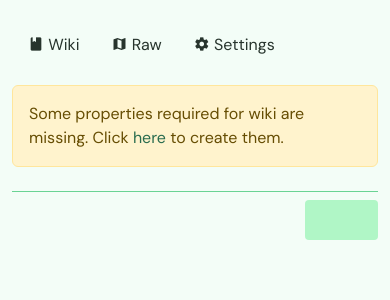
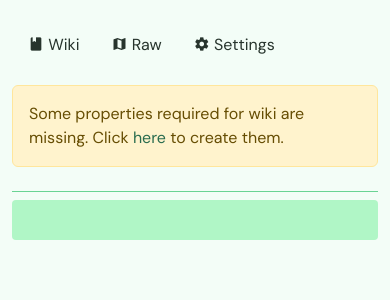
Before and after one commit to endangered-project/shido, a Django app: template templates/apps/instances/detail_wiki.html in a window 390 px wide. Shown: the part 149-449 px from the top of the page. Run offline with Django 5.2, Linux system fonts and the light colour scheme; the template is opened without the code that fills it, so the values that code supplies are empty; the visitor is signed in with stand-in values (Sample User, id 1); some libraries are stand-ins or nearby versions.

Commit message:
Fix overflow in wiki responsive

```diff
--- a/templates/apps/instances/detail_wiki.html
+++ b/templates/apps/instances/detail_wiki.html
@@ -37,14 +37,14 @@
         <h1>{% if wiki_detail.title %}{{ wiki_detail.title }}{% else %}{{ instance.name }}{% endif %}</h1>
     </div>
     <div class="row">
-        <div class="col-9">
+        <div class="col-md-9">
             {% if wiki_detail.content %}
-                <div style="max-width: 100%;">
+                <div style="max-width: 100vw; overflow-x: auto;">
                     {{ wiki_detail.content|convert_markdown|safe }}
                 </div>
             {% endif %}
         </div>
-        <div class="col-3">
+        <div class="col-md-3">
             <div class="p-3" style="background-color: var(--shido-background-darker); border-radius: 0.25rem;">
                 <h3 style="text-align: center">{% if wiki_detail.title %}{{ wiki_detail.title }}{% else %}{{ instance.name }}{% endif %}</h3>
                 {% if wiki_detail.image %}
```
